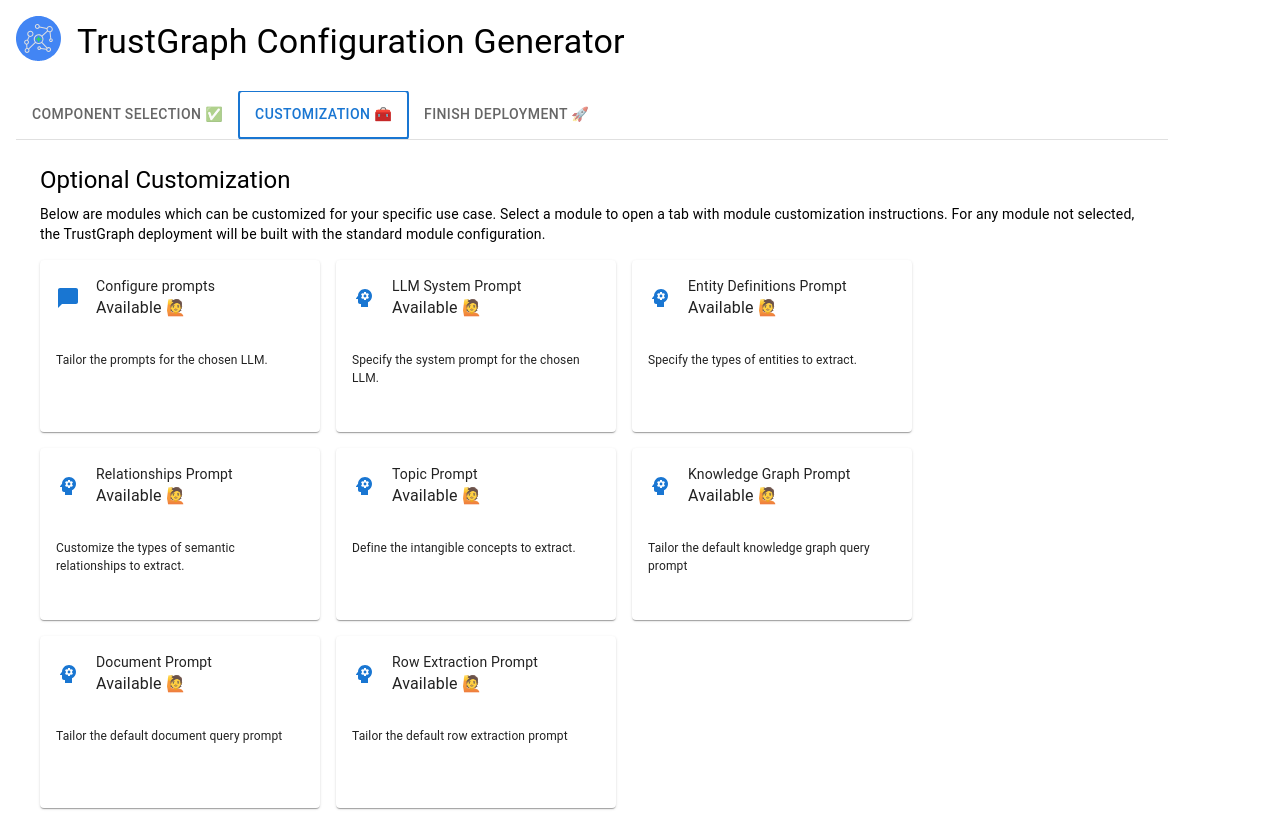
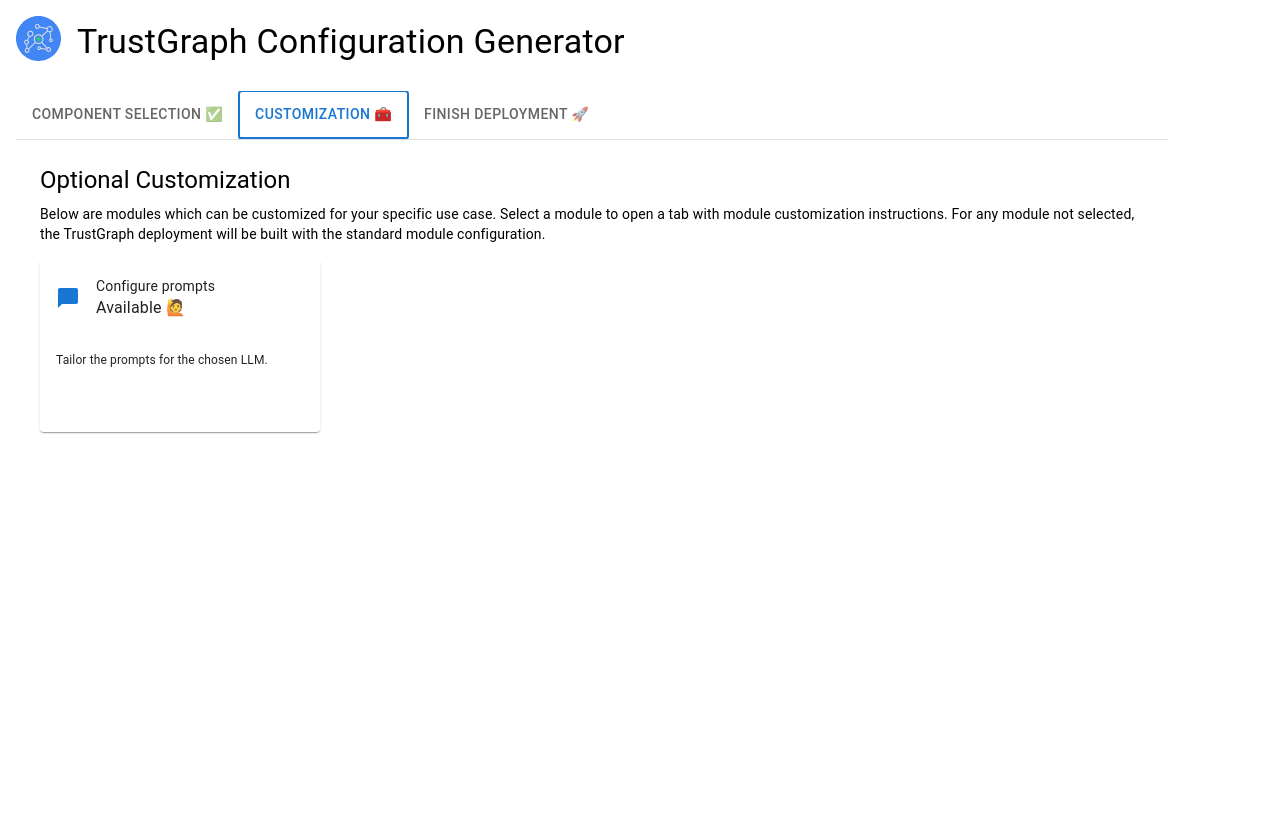
Before and after one commit to trustgraph-ai/simple-config-ui, a React (Vite) app: page / in a window 1280 px wide. Both pictures are taken after a click on the tab "CUSTOMIZATION 🧰". Built offline with nearby package versions, Linux system fonts and the light colour scheme.

Commit message:
Remove old tabbed options

```diff
--- a/src/simple-editor/configuration/Configuration.tsx
+++ b/src/simple-editor/configuration/Configuration.tsx
@@ -5,9 +5,7 @@ import { Box, Tabs, Tab } from '@mui/material';
 
 import { usePromptsStore } from '../state/Prompts';
 import {
-    useOptionsStore, CONFIGURE_PROMPTS, SYSTEM_PROMPT, DEFINITIONS_PROMPT,
-    RELATIONSHIPS_PROMPT, TOPICS_PROMPT, KNOWLEDGE_QUERY_PROMPT,
-    DOCUMENT_QUERY_PROMPT, ROWS_PROMPT,
+    useOptionsStore, CONFIGURE_PROMPTS,
 } from '../state/Options';
 import { useDeploymentStore } from '../state/Deployment';
 
@@ -56,31 +54,6 @@ const tabs = (opts : Set<string>) => {
         tabs.push(
             <Tab key="prompts" value="prompts" label="Configure Prompts"/>
         );
-
-    if (opts.has(SYSTEM_PROMPT))
-        tabs.push(<Tab key="sys" value="sys" label="System Prompt"/>);
-
-    if (opts.has(DEFINITIONS_PROMPT))
-        tabs.push(<Tab key="defs" value="defs" label="Entity Definitions Prompt"/>);
-
-    if (opts.has(RELATIONSHIPS_PROMPT))
-        tabs.push(<Tab key="rels" value="rels" label="Relationships Prompt"/>);
-
-    if (opts.has(TOPICS_PROMPT))
-        tabs.push(<Tab key="topics" value="topics" label="Topic Prompt"/>);
-
-    if (opts.has(KNOWLEDGE_QUERY_PROMPT))
-        tabs.push(<Tab key="kgq" value="kgq" label="Knowledge Graph Prompt"/>);
-
-    if (opts.has(DOCUMENT_QUERY_PROMPT))
-        tabs.push(<Tab key="docq" value="docq"
-            label="Document Query Prompt"
-        />);
-
-    if (opts.has(ROWS_PROMPT))
-        tabs.push(<Tab key="rows" value="rows"
-            label="Rows Prompt"
-        />);
 
     tabs.push(<Tab key="depl" value="depl" label="Finish Deployment 🚀"/>);
 
@@ -133,34 +106,6 @@ const Configuration: React.FC = () => {
                 <ConfigurePrompts/>
             </CustomTabPanel>
 
-            <CustomTabPanel value={value} tabId="sys">
-                <SystemPrompt/>
-            </CustomTabPanel>
-
-            <CustomTabPanel value={value} tabId="defs">
-                <DefinitionsPrompt/>
-            </CustomTabPanel>
-
-            <CustomTabPanel value={value} tabId="rels">
-                <RelationshipsPrompt/>
-            </CustomTabPanel>
-
-            <CustomTabPanel value={value} tabId="topics">
-                <TopicsPrompt/>
-            </CustomTabPanel>
-
-            <CustomTabPanel value={value} tabId="kgq">
-                <KnowledgeQueryPrompt/>
-            </CustomTabPanel>
-
-            <CustomTabPanel value={value} tabId="docq">
-                <DocumentQueryPrompt/>
-            </CustomTabPanel>
-
-            <CustomTabPanel value={value} tabId="rows">
-               <RowsPrompt/>
-            </CustomTabPanel>
-
             <CustomTabPanel value={value} tabId="depl">
                <GenerateDeployment/>
             </CustomTabPanel>
--- a/src/simple-editor/generate-config.ts
+++ b/src/simple-editor/generate-config.ts
@@ -1,11 +1,7 @@
 
 import { ModelParams } from './state/ModelParams';
 import { Prompts } from './state/Prompts';
-import {
-    Options, SYSTEM_PROMPT, DEFINITIONS_PROMPT, RELATIONSHIPS_PROMPT,
-    TOPICS_PROMPT, KNOWLEDGE_QUERY_PROMPT, DOCUMENT_QUERY_PROMPT,
-    ROWS_PROMPT,
-} from './state/Options';
+import { Options, CONFIGURE_PROMPTS } from './state/Options';
 
 export const generateConfig =
 (
--- a/src/simple-editor/options/Options.tsx
+++ b/src/simple-editor/options/Options.tsx
@@ -1,24 +1,10 @@
 
 
 import { Stack } from '@mui/material';
-import {
-    Psychology,
-//    Spoke,
-//    Plumbing,
-//    Engineering,
-//    Hub,
-    ChatBubble,
-//    VerticalSplit,
-//    MonitorHeart,
-//    Polyline,
-} from '@mui/icons-material';
+import { Psychology, ChatBubble } from '@mui/icons-material';
 import { useDeploymentStore } from '../state/Deployment';
 
-import {
-    useOptionsStore, CONFIGURE_PROMPTS, SYSTEM_PROMPT, DEFINITIONS_PROMPT,
-    RELATIONSHIPS_PROMPT, TOPICS_PROMPT, KNOWLEDGE_QUERY_PROMPT,
-    DOCUMENT_QUERY_PROMPT, ROWS_PROMPT,
-} from '../state/Options';
+import { useOptionsStore, CONFIGURE_PROMPTS } from '../state/Options';
 
 import Option from './Option';
 
@@ -37,13 +23,6 @@ const ParamsForm: React.FC = ({
     });
 
     const configurePrompts = options.has(CONFIGURE_PROMPTS);
-    const system = options.has(SYSTEM_PROMPT);
-    const definitions = options.has(DEFINITIONS_PROMPT);
-    const relationships = options.has(RELATIONSHIPS_PROMPT);
-    const topics = options.has(TOPICS_PROMPT);
-    const kgQuery = options.has(KNOWLEDGE_QUERY_PROMPT);
-    const docQuery = options.has(DOCUMENT_QUERY_PROMPT);
-    const rows = options.has(ROWS_PROMPT);
 
     const set = (o : string, value : boolean) => {
         if (value) {
@@ -59,34 +38,6 @@ const ParamsForm: React.FC = ({
 
     const onConfigurePrompts = () => {
         set(CONFIGURE_PROMPTS, !configurePrompts);
-    };
-
-    const onSystem = () => {
-        set(SYSTEM_PROMPT, !system);
-    };
-
-    const onDefinitions = () => {
-        set(DEFINITIONS_PROMPT, !definitions);
-    };
-
-    const onRelationships = () => {
-        set(RELATIONSHIPS_PROMPT, !relationships);
-    };
-
-    const onTopics = () => {
-        set(TOPICS_PROMPT, !topics);
-    };
-
-    const onKgQuery = () => {
-        set(KNOWLEDGE_QUERY_PROMPT, !kgQuery);
-    };
-
-    const onDocQuery = () => {
-        set(DOCUMENT_QUERY_PROMPT, !docQuery);
-    };
-
-    const onRows = () => {
-        set(ROWS_PROMPT, !rows);
     };
 
     return (
@@ -107,83 +58,6 @@ const ParamsForm: React.FC = ({
 
                 />
 
-                <Option
-                    enabled={system}
-                    onChange={onSystem}
-                    avatar={<Psychology color="primary"/>}
-                    title="LLM System Prompt"
-                    content={
-                        'Specify the system prompt for the chosen LLM.'
-                    }
-
-                />
-
-                <Option
-                    enabled={definitions}
-                    onChange={onDefinitions}
-                    avatar={<Psychology color="primary"/>}
-                    title="Entity Definitions Prompt"
-                    content={
-                        'Specify the types of entities to extract.'
-                    }
-
-                />
-
-                <Option
-                    enabled={relationships}
-                    onChange={onRelationships}
-                    avatar={<Psychology color="primary"/>}
-                    title="Relationships Prompt"
-                    content={
-                        'Customize the types of semantic relationships to extract.'
-                    }
-
-                />
-
-                <Option
-                    enabled={topics}
-                    onChange={onTopics}
-                    avatar={<Psychology color="primary"/>}
-                    title="Topic Prompt"
-                    content={
-                        'Define the intangible concepts to extract.'
-                    }
-
-                />
-
-                <Option
-                    enabled={kgQuery}
-                    onChange={onKgQuery}
-                    avatar={<Psychology color="primary"/>}
-                    title="Knowledge Graph Prompt"
-                    content={
-                        'Tailor the default knowledge graph query prompt'
-                    }
-
-                />
-
-                <Option
-                    enabled={docQuery}
-                    onChange={onDocQuery}
-                    avatar={<Psychology color="primary"/>}
-                    title="Document Prompt"
-                    content={
-                        'Tailor the default document query prompt'
-                    }
-
-                />
-
-                <Option
-                    enabled={rows}
-                    onChange={onRows}
-                    avatar={<Psychology color="primary"/>}
-                    title="Row Extraction Prompt"
-                    content={
-                        'Tailor the default row extraction prompt'
-                    }
-
-                />
-
             </Stack>
 
         </>
--- a/src/simple-editor/state/Options.ts
+++ b/src/simple-editor/state/Options.ts
@@ -2,15 +2,6 @@
 import { create } from 'zustand'
 
 export const CONFIGURE_PROMPTS = "configure-prompts";
-
-// FIXME: These are to be removed
-export const SYSTEM_PROMPT = "system-prompt";
-export const DEFINITIONS_PROMPT = "definitions-prompt";
-export const RELATIONSHIPS_PROMPT = "relationships-prompt";
-export const TOPICS_PROMPT = "topics-prompt";
-export const KNOWLEDGE_QUERY_PROMPT = "knowledge-query-prompt";
-export const DOCUMENT_QUERY_PROMPT = "document-query-prompt";
-export const ROWS_PROMPT = "rows-prompt";
 
 export interface Options {
 
```
